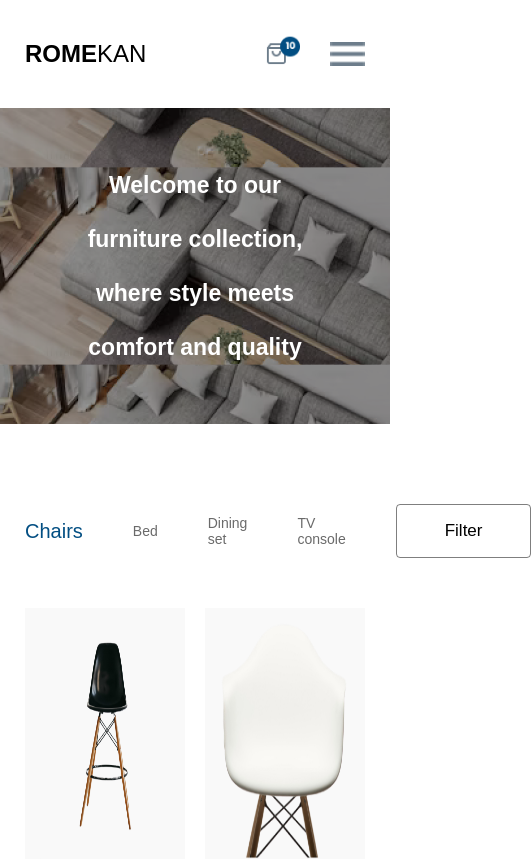
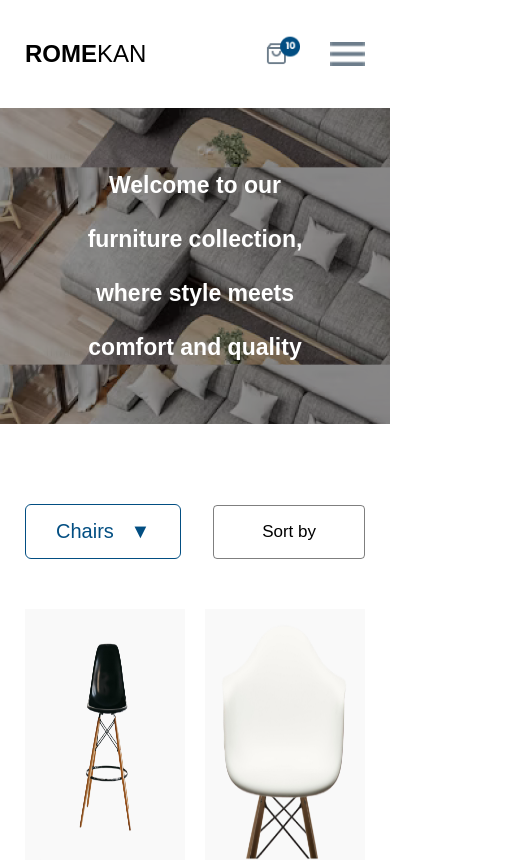
Before and after one commit to jubrealguy/shopping-app, a React (Create React App) app: page /cart in a window 390 px wide. Shown: the top 861 px of the page, 531 px wide, since content can reach past the window. Built offline with nearby package versions, Linux system fonts and the light colour scheme.

Commit message:
dropdown

```diff
--- a/src/App.css
+++ b/src/App.css
@@ -83,6 +83,7 @@ body {
 }
 
 @media screen and (max-width: 768px) {
+
   .header__icons--hamburger {
     display: block;
     margin-left: 3rem;
@@ -102,22 +103,30 @@ body {
   position: fixed;
   top: 0;
   left: 0;
-  padding: 7.5rem 3rem;
+  padding: 15rem;
   height: 100vh;
-  border-radius: 1rem;
-  background: rgba(128, 128, 128, 0.95);
+  width: 100vw;
+  background: rgba(128, 128, 128);
   z-index: 1;
 }
 
-.header__list-mobile > * {
+.header__list-mobile li {
   margin-bottom: 4rem;
   font-size: 2.5rem;
   text-align: center;
 }
 
+.header__list-mobile img {
+  width: 3.5rem;
+  position: absolute;
+  top: 3.5rem;
+  right: 3.5rem;
+}
+
 .header__list--link-mobile {
   text-decoration: none;
   color: white;
+  font-size: 3rem;
 }
 
 .header__text {
@@ -181,6 +190,10 @@ body {
   align-items: center;
 }
 
+.section__nav--list-mobile {
+  display: none;
+}
+
 .section__nav--list-first {
   color: #024E82 !important;
   font-size: 2rem !important;
@@ -200,6 +213,35 @@ body {
   font-size: 1.7rem;
   text-decoration: none;
   color: inherit;
+}
+
+@media (max-width: 768px) {
+  .section__nav--list {
+    display: none;
+  }
+
+  .section__nav {
+    position: relative;
+  }
+
+  .section__nav--list-mobile {
+    display: block;
+    position: relative;
+    list-style: none;
+    border: 1px solid #024E82;
+    border-radius: .6rem;
+    padding: .5rem 2rem;
+  }
+
+  .section__nav--list-mobile li {
+    padding: 10px;
+    font-size: 1.4rem;
+    border-bottom: 1px solid #DDD;
+  }
+
+  .section__nav--list-mobile li:last-child {
+    border-bottom: none;
+  }
 }
 
 .section__chairs {
--- a/src/components/Header.js
+++ b/src/components/Header.js
@@ -3,6 +3,7 @@ import cart from "../img/cart.png"
 import { Link } from "react-router-dom";
 import ham from "../img/menu.png"
 import { useState } from "react";
+import x from "../img/x.png"
 
 const Header = () => {
     const [clickedNav, setclickedNav] = useState(false);
@@ -13,10 +14,11 @@ const Header = () => {
     }
 
     const nav = (
-        <ul className="header__list-mobile" onClick={clickHam}>
-                <li className="header__list--item-mobile"><a className="header__list--link-mobile" href="##">Home</a></li>
-                <li className="header__list--item-mobile"><a className="header__list--link-mobile" href="##">Shop off</a></li>
-            <li className="header__list--item-mobile"><a className="header__list--link-mobile" href="##">Contact us</a></li>
+        <ul className="header__list-mobile">
+            <img src={x} alt="" onClick={clickHam} />
+            <li className="header__list--item-mobile" onClick={clickHam}><Link to="/" className="header__list--link-mobile" href="##">Home</Link></li>
+            <li className="header__list--item-mobile" onClick={clickHam}><a className="header__list--link-mobile" href="##">Shop off</a></li>
+            <li className="header__list--item-mobile" onClick={clickHam}><a className="header__list--link-mobile" href="##">Contact us</a></li>
         </ul>
     )
 
--- a/src/components/Main.js
+++ b/src/components/Main.js
@@ -1,7 +1,20 @@
 import chairs from "../data/data"
 import add_cart from "../img/add_cart.png"
+import { useState } from "react";
 
 const Main = () => {
+    const [isOpen, setIsOpen] = useState(false);
+    const [activeItem, setActiveItem] = useState('Chairs');
+
+        const toggleDropdown = () => {
+            setIsOpen(!isOpen);
+        }
+
+        const handleItemClick = (item) => {
+            setActiveItem(item);
+            setIsOpen(false);
+          };
+
     return (
         <div>
             <h3 className="header__text">Welcome to our furniture collection, where style meets comfort and quality</h3>
@@ -13,8 +26,21 @@ const Main = () => {
                         <li>Dining set</li>
                         <li>TV console</li>
                     </ul>
+
+                    <ul className="section__nav--list-mobile">
+                        <li className="section__nav--list-first" onClick={toggleDropdown}>
+                        {activeItem} &nbsp; &#x25BC;
+                        </li>
+                        {isOpen && (
+                        <>
+                            <li onClick={() => handleItemClick('Bed')}>Bed</li>
+                            <li onClick={() => handleItemClick('Dining set')}>Dining set</li>
+                            <li onClick={() => handleItemClick('TV console')}>TV console</li>
+                        </>
+                        )}
+                    </ul>
                     <div>
-                        <a href="##" className="section__link">Filter</a>
+                        <a href="##" className="section__link">Sort by</a>
                     </div>
                 </div>
                 <div className="section__chairs">
```
Also changed, not shown: src/img/x.png (added).
